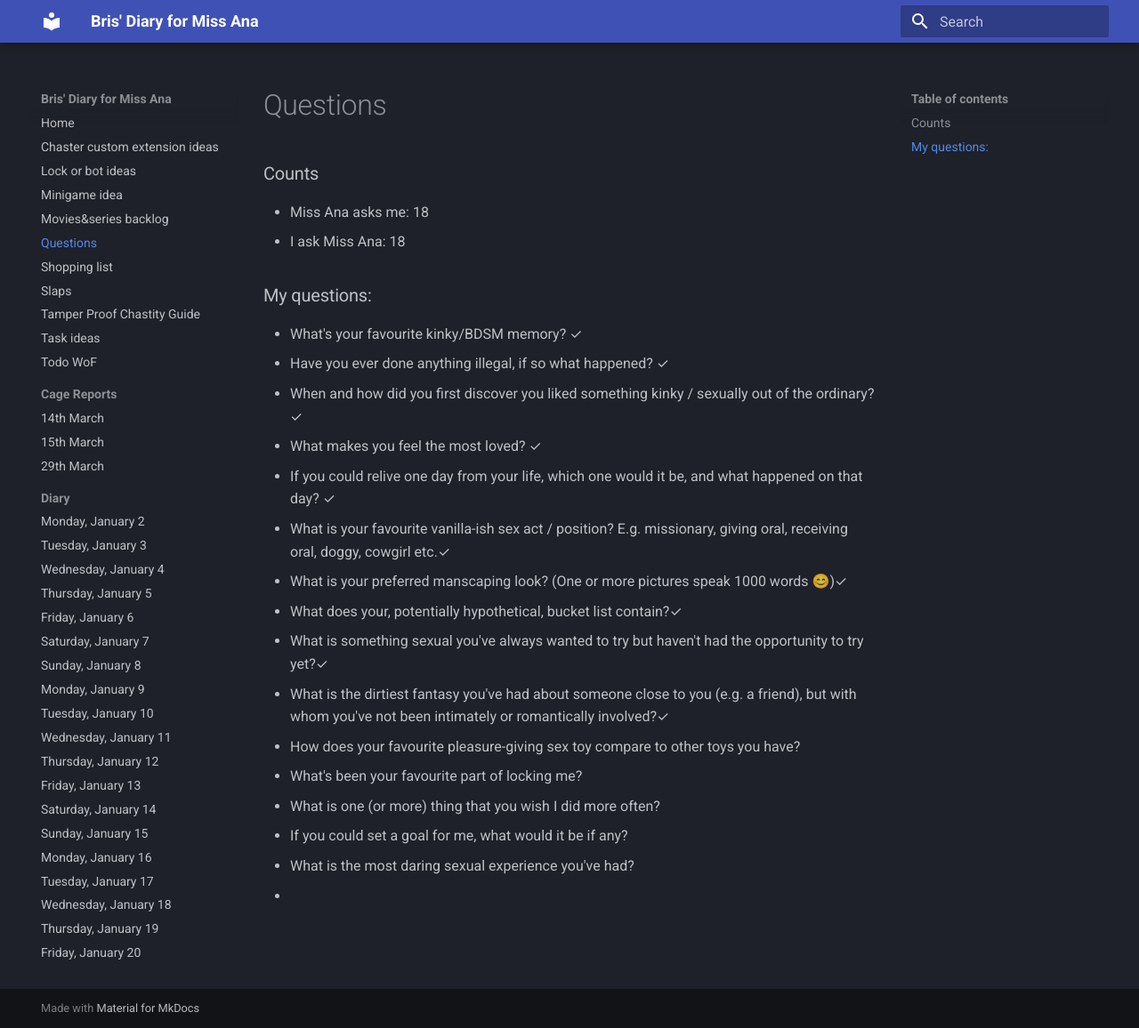
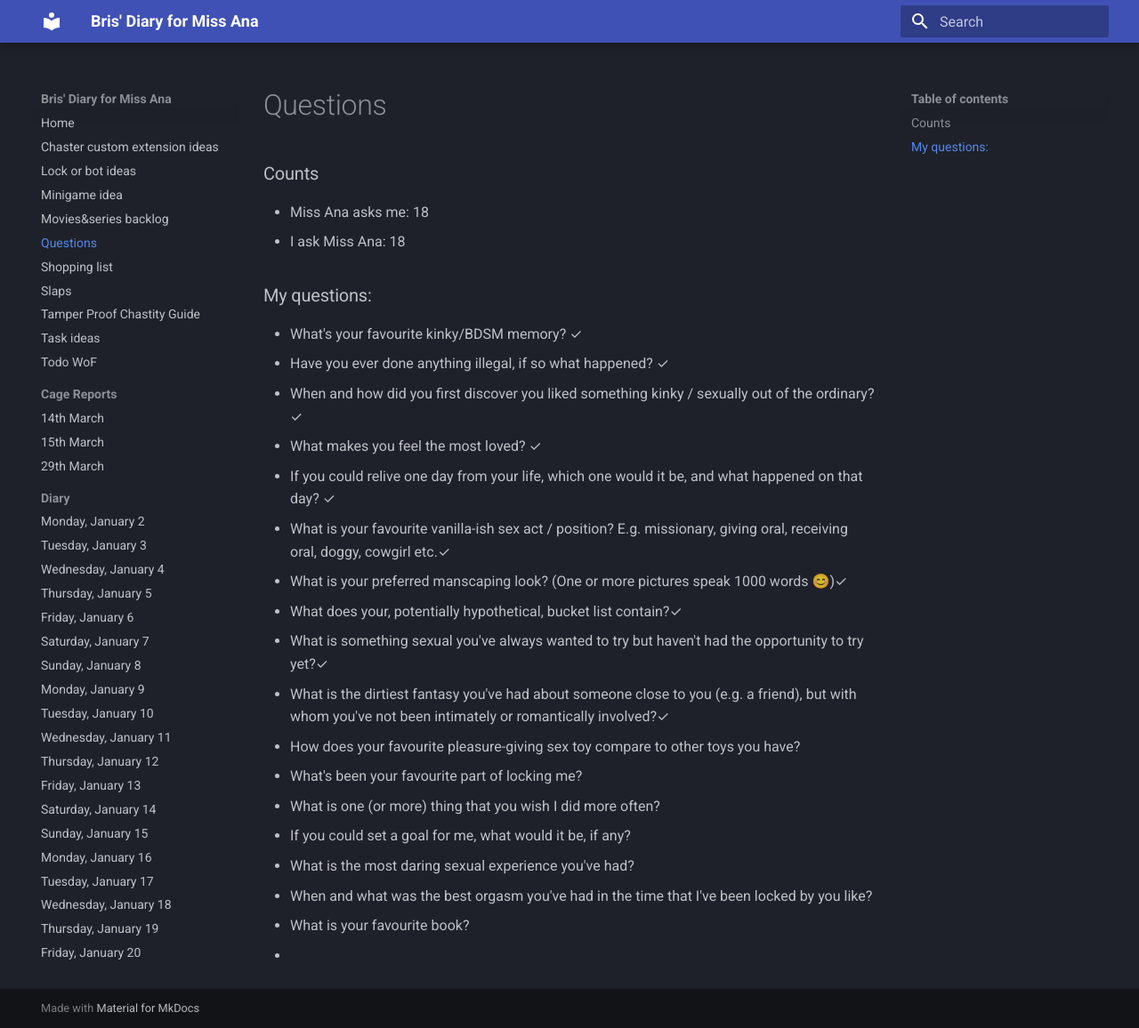
Before and after one commit to bris00/DFMA, an MkDocs documentation site: the page built from diary/Questions.md, in a window 1280 px wide and 1156 px high. Shown: the whole window at 89% size. Built offline with MkDocs 1.6.1 and Material for MkDocs 9.7.7, drawn with Linux system fonts in a browser that asks for light colours.

Commit message:
vault backup: 2023-05-10 16:05:28
Affected files:
diary/Questions.md

```diff
--- a/diary/Questions.md
+++ b/diary/Questions.md
@@ -17,6 +17,8 @@
 * How does your favourite pleasure-giving sex toy compare to other toys you have?
 * What's been your favourite part of locking me?
 * What is one (or more) thing that you wish I did more often?
-* If you could set a goal for me, what would it be if any?
+* If you could set a goal for me, what would it be, if any?
 * What is the most daring sexual experience you've had?
+* When and what was the best orgasm you've had in the time that I've been locked by you like?
+* What is your favourite book?
 *
```
